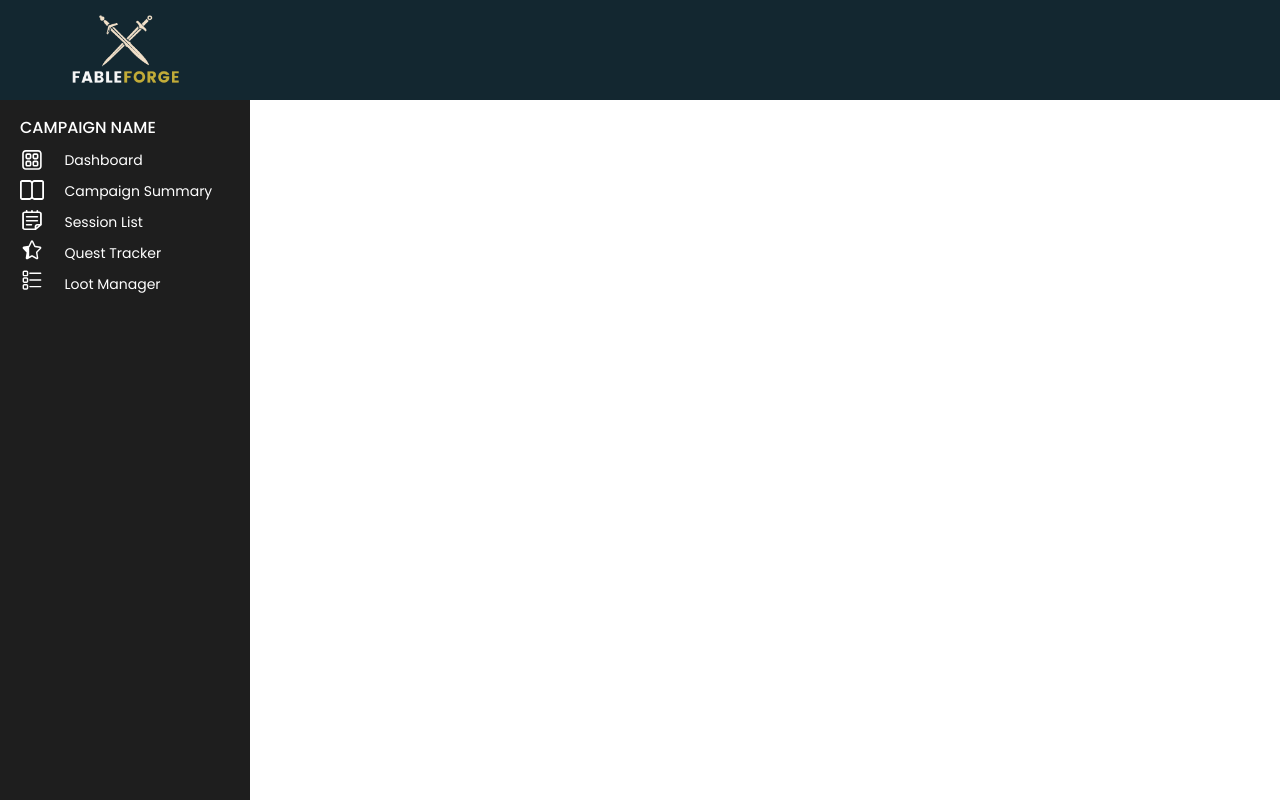
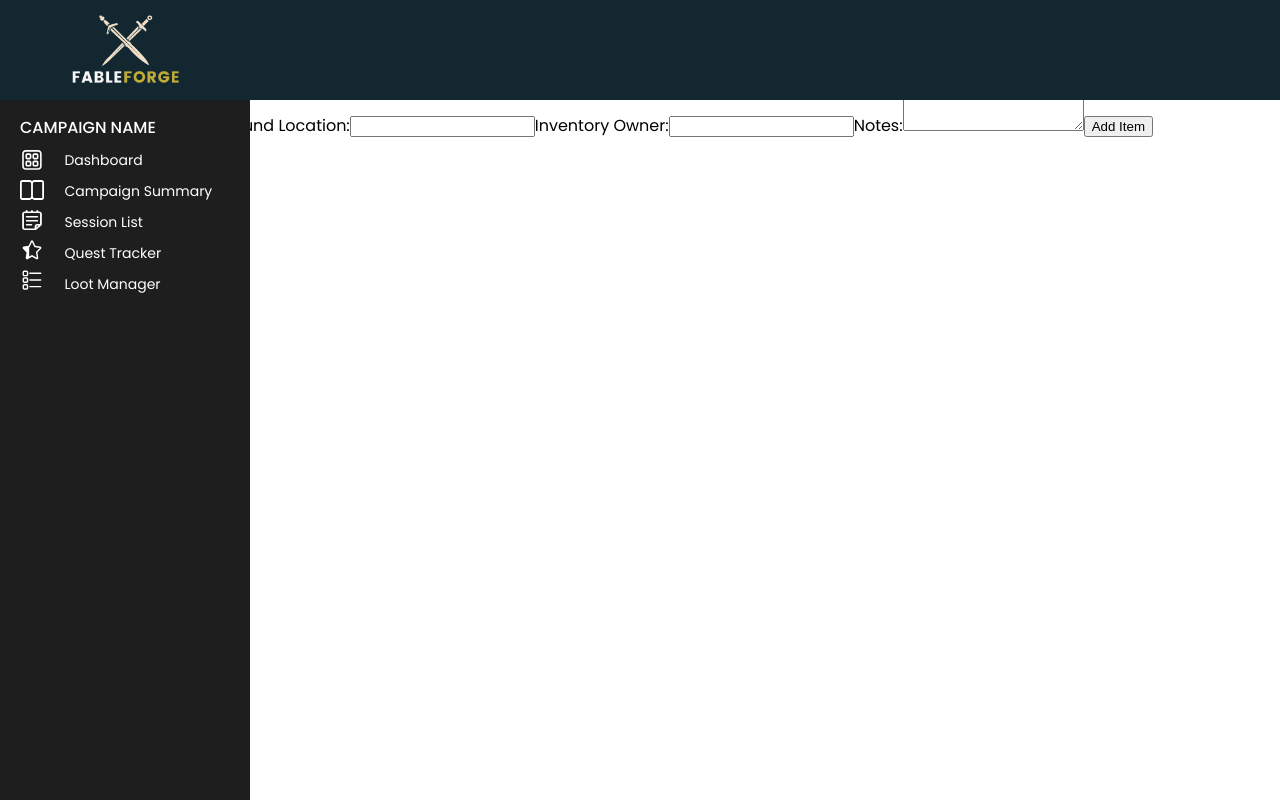
Before and after one commit to alliebourden/fableforge, a React (Vite) app: page /loot-manager in a window 1280 px wide. Built offline with nearby package versions, Linux system fonts and the light colour scheme.

Commit message:
Feat - created LootManagerTable file and component

```diff
--- a/src/Routes.jsx
+++ b/src/Routes.jsx
@@ -5,6 +5,7 @@ import SessionEditor from "./components/SessionEditor";
 import SessionList from "./components/SessionList";
 import QuestTracker from "./components/QuestTracker";
 import QuestTrackerForm from "./components/QuestTrackerForm";
+import LootManager from "./components/LootManagerTable";
 
 const router = createBrowserRouter([
   {
@@ -21,7 +22,14 @@ const router = createBrowserRouter([
           </div>
         ),
       },
-      { path: "/loot-manager", element: <div></div> },
+      {
+        path: "/loot-manager",
+        element: (
+          <div>
+            <LootManager />
+          </div>
+        ),
+      },
       {
         path: "session-editor",
         element: (
--- /dev/null
+++ b/src/components/LootManagerTable.jsx
@@ -0,0 +1,84 @@
+import React, { useState } from "react";
+
+const LootManager = () => {
+  const [lootItems, setLootItems] = useState([]);
+  const [newItem, setNewItem] = useState("");
+  const [foundLocation, setFoundLocation] = useState("");
+  const [inventoryOwner, setInventoryOwner] = useState("");
+  const [notes, setNotes] = useState("");
+
+  const addLootItem = () => {
+    const newItemObject = {
+      item: newItem,
+      location: foundLocation,
+      owner: inventoryOwner,
+      notes: notes,
+    };
+
+    setLootItems([...lootItems, newItemObject]);
+    setNewItem("");
+    setFoundLocation("");
+    setInventoryOwner("");
+    setNotes("");
+  };
+
+  return (
+    <div>
+      <h2>Loot Manager</h2>
+      <table>
+        <thead>
+          <tr>
+            <th>Item</th>
+            <th>Found Location</th>
+            <th>Inventory Owner</th>
+            <th>Notes</th>
+          </tr>
+        </thead>
+        <tbody>
+          {lootItems.map((item, index) => (
+            <tr key={index}>
+              <td>{item.item}</td>
+              <td>{item.location}</td>
+              <td>{item.owner}</td>
+              <td>{item.notes}</td>
+            </tr>
+          ))}
+        </tbody>
+      </table>
+      <div>
+        <h3>Add New Item</h3>
+        <label>
+          Item:
+          <input
+            type="text"
+            value={newItem}
+            onChange={(e) => setNewItem(e.target.value)}
+          />
+        </label>
+        <label>
+          Found Location:
+          <input
+            type="text"
+            value={foundLocation}
+            onChange={(e) => setFoundLocation(e.target.value)}
+          />
+        </label>
+        <label>
+          Inventory Owner:
+          <input
+            type="text"
+            value={inventoryOwner}
+            onChange={(e) => setInventoryOwner(e.target.value)}
+          />
+        </label>
+        <label>
+          Notes:
+          <textarea value={notes} onChange={(e) => setNotes(e.target.value)} />
+        </label>
+        <button onClick={addLootItem}>Add Item</button>
+      </div>
+    </div>
+  );
+};
+
+export default LootManager;
```
